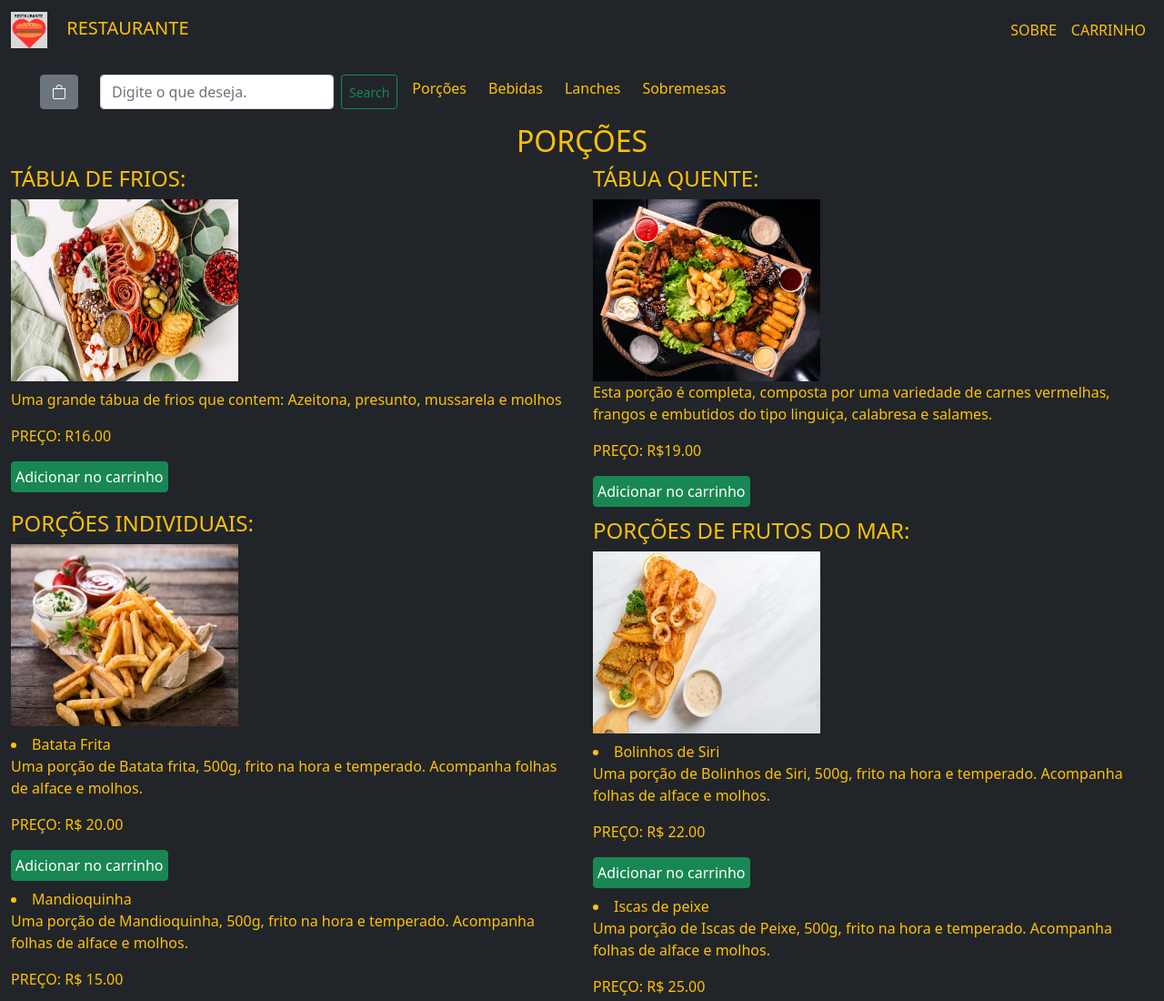
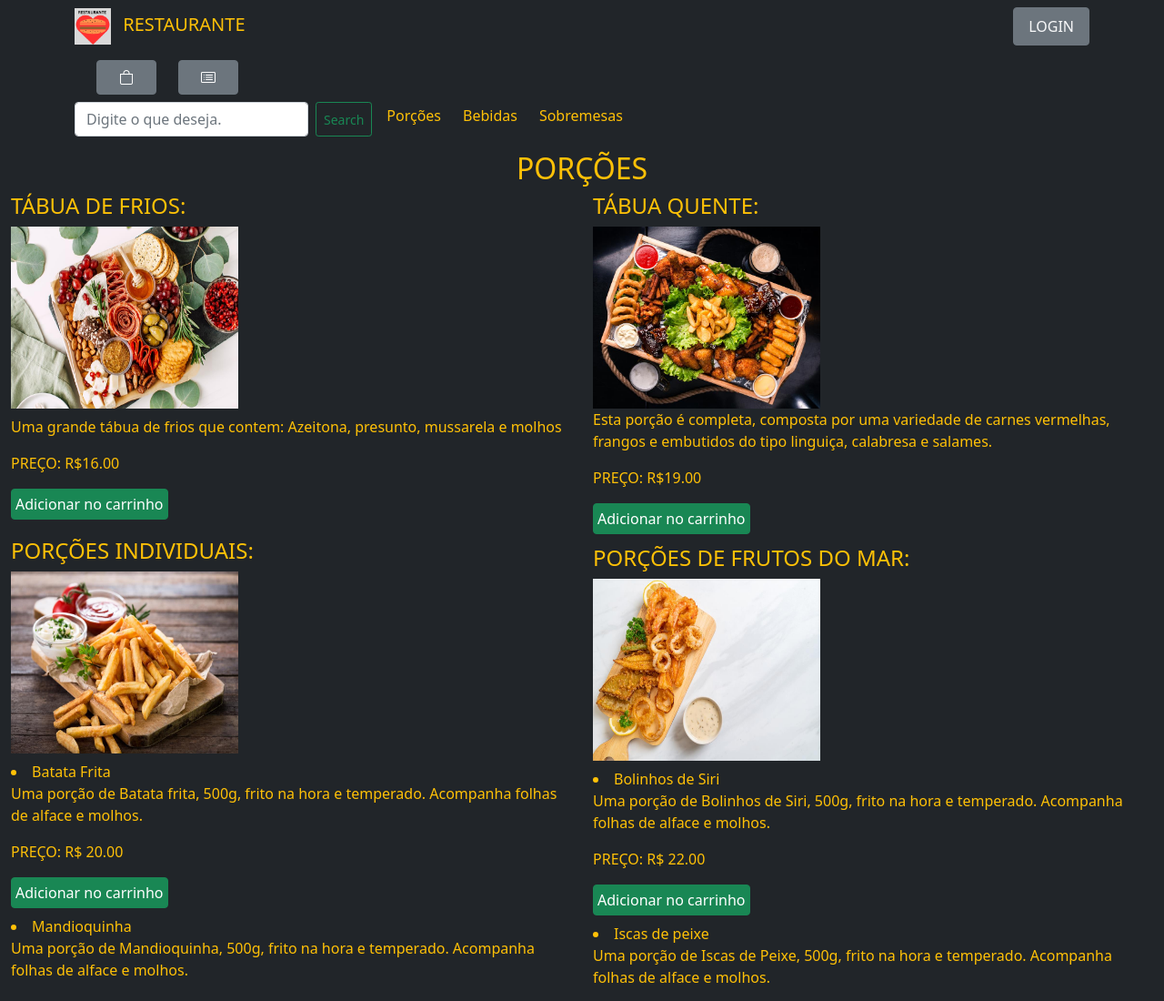
Before and after one commit to ICEI-PUC-Minas-PMV-ADS/pmv-ads-2023-1-e1-proj-web-t18-cardapioonline, a plain HTML site: page pagina/index.html in a window 1280 px wide. Shown: the top 1100 px of the page at 91% size. Drawn offline with nearby package versions, Linux system fonts and the light colour scheme.

Commit message:
addcanvas Pedidos

```diff
--- a/pagina/index.html
+++ b/pagina/index.html
@@ -16,64 +16,69 @@
 </head>
 <body class="bg-dark">
     <nav class="navbar navbar-expand">
-        <div class="container-fluid">
-            <a href="" class="navbar-brand text-warning">
-                <img src="/imgs/RESTAURANTE LOGO.png" alt="LOGO DO RESTAURANTE" width="40px" height="40px" class="me-3">
+        <div class="container d-flex">
+            <div class="col-sm-auto">
+                <a href="#" class="navbar-brand text-warning ">
+                    <img src="/imgs/RESTAURANTE LOGO.png" alt="LOGO DO RESTAURANTE" width="40px" height="40px" class="me-2">
                     RESTAURANTE
                 </a>
-            <ul class="navbar-nav">
-                <li class="nav-item">
-                    <a href="#" class="nav-link active text-warning">SOBRE</a>
-                </li>
-                <li class="nav-item">
-                    <a href="#" class="nav-link text-warning">CARRINHO</a>
-                </li>
-            </ul>
+            </div>
+            <div class="col-sm-auto">
+                <button class="btn btn-secondary m-0 p-0">
+                    <a class="nav-link text-light" href="#">LOGIN</a>
+                </button>
+            </div>
         </div>
     </nav>
     <nav class="navbar navbar-expand-md sticky-top bg-dark p-2">
-        <div class="container-fluid">
+        <div class="container d-flex">
             <div class="row">
-                <div class="col">
-                    <button class="navbar-toggler bg-secondary " type="button" data-bs-toggle="collapse" data-bs-target="#navbarSupportedContent"
+                <div class="col-sm-auto ">
+                    <button class="navbar-toggler bg-secondary px-4" type="button" data-bs-toggle="collapse" data-bs-target="#navbarSupportedContent"
                     aria-controls="navbarSupportedContent" aria-expanded="false" aria-label="Toggle navigation">
                         <span class="navbar-toggler-icon">
                             <i class="bi bi-list"></i>
                         </span>
                     </button>
                 </div>
-                <div class="col">
-                    <button class="btn btn-secondary mt-md-2 me-md-4" type="button" data-bs-toggle="offcanvas"
+                <div class="col-sm-auto">
+                    <button class="btn btn-secondary pt-auto px-4" type="button"             data-bs-toggle="offcanvas"
                         data-bs-target="#offcanvasBottom" aria-controls="offcanvasBottom">
                             <i class="bi bi-bag"></i>
                     </button>
                 </div>
+                <div class="col-sm-auto">
+                    <button class="btn btn-secondary px-4" type="button" data-bs-toggle="offcanvas" data-bs-target="#offcanvasPedidos"
+                        aria-controls="offcanvasPedidos">
+                        <i class="bi bi-card-list"></i>
+                    </button>
+                </div>
+                <div class="offcanvas offcanvas-end bg-dark" tabindex="-1" id="offcanvasPedidos" aria-labelledby="offcanvasPedidos">
+                    <div class="offcanvas-header">
+                        <h5 class="offcanvas-title text-warning" id="offcanvasEnd">Seus Pedidos</h5>
+                    </div>
+                    <div class="offcanvas-body text-warning">
+                        <p>ola</p>
+                    </div>
+                </div>
                 <div class="offcanvas offcanvas-bottom bg-dark" tabindex="-1" id="offcanvasBottom" aria-labelledby="offcanvasBottomLabel">
                     <div class="offcanvas-header text-warning">
-                        <h5 class="offcanvas-title" id="offcanvasBottomLabel">CARRINHO</h5>
+                        <h5 class="offcanvas-title" id="offcanvasBottomLabel">Carrinho</h5>
                     </div>
                     <div class="offcanvas-body text-warning">
-                        <div>
-                            <ul>
-                                <li>
-                                    ITEM
-                                </li>
-                            </ul>
-
-                        </div>
-                    </div>
+                        <p>ola</p>
                     </div>
                 </div>
                 <div class="collapse navbar-collapse" id="navbarSupportedContent">
                     <form class="d-flex">
-                    <input class="form-control me-2 mt-2" type="search" placeholder="Digite o que deseja." aria-label="Search">
-                    <button class="btn btn-sm btn btn-outline-success mt-2" type="submit">Search</button>
+                        <input class="form-control me-2 mt-2" type="search" placeholder="Digite o que deseja." aria-label="Search" id="searchInput">
+                        <button class="btn btn-sm btn btn-outline-success mt-2" type="submit" id="searchInputButton" onclick="searchBtn()">Search</button>
                     </form>
                     <div class="navbar-nav ms-2 gap-2">
                         <a class="nav-link active text-warning" aria-current="page" href="#porçõesDIV">Porções</a>
                         <a class="nav-link text-warning" href="#bebidasDIV">Bebidas</a>
-                    <a class="nav-link text-warning" href="#lancheDIV">Lanches</a>
                         <a class="nav-link text-warning" href="#sobremesasDIV">Sobremesas</a>
+                    </div>
                 </div>
             </div>
         </div>
@@ -87,7 +92,7 @@
                     <h4 class="text-warning">TÁBUA DE FRIOS:</h4>
                     <img src="/imgs/porções/comida-tabua-fria.jpg" alt="imagem da tabua de frios" width="250px" height="200px">
                     <p class="col text-warning mt-2">Uma grande tábua de frios que contem: Azeitona, presunto, mussarela e molhos</p>
-                    <p class="text-warning">PREÇO: R16.00</p>
+                    <p class="text-warning">PREÇO: R$16.00</p>
                     <button type="submit" class="btn btn-success p-1" id="tabuaFrios">Adicionar no carrinho</button>
                 </div>
                 <div class="col mb-1">
@@ -223,7 +228,7 @@
     <section>
         <div class="container-fluid">
             <div class="row">
-                <h2 class="text-warning text-center">SOBREMESAS</h2>
+                <h2 class="text-warning text-center" id="sobremesasDIV">SOBREMESAS</h2>
                 <div class="col">
                     <h4 class="text-warning">SORVERTE</h4>
                     <img src="/imgs/sobremesas/sorvete.jpeg" alt="SORVETE" width="250px" height="200px">
--- a/pagina/index.js
+++ b/pagina/index.js
@@ -5,7 +5,7 @@ const myMenu = new Map([
     ["Mandioquinha", 15.00],
     ["Isca de Frangos", 25.00],
     ["Porção de contra filé", 38.00],
-    ["Porção de Picanha ", 50.00],
+    ["Porção de Picanha", 50.00],
     ["Bolinho de Siri", 22.00],
     ["Isca de Peixe", 25.00],
     ["Camarões Fritos", 30.00],
@@ -23,9 +23,13 @@ const myMenu = new Map([
     ["Tigela 500ml (2 sabores)", 12.00],
     ["Salada de Frutas doce", 14.00],
 ])
+let searchArray = ["Tábua de frios", "Tábua Quente", "Porção Batata Frita", "Mandioquinha", "Isca de Frangos", "Porção de contra filé", "Porção de Picanha", "Bolinho de Siri", "Isca de Peixe", "Camarões Fritos", "Caranguejo", "Coca-cola 600ml", "Guaraná Antarctica lata", "Fanta Laranja 600ml", "Jarra de Suco 1L", "brahma 473ml", "Corona long neck", "Heineken long neck", "Ballantine's", "Red Label", "Royal Salute", "Sorvete"]
 
-let carrinho = 0;
-let valor;
-
-const btnTabuaFrio = document.getElementById("tabuaFrios");
-console.log(btnTabuaFrio.value);
+function searchBtn() {
+    let pesquisa = document.getElementById("searchInput").value;
+    if (searchArray.indexOf(pesquisa.toLowerCase()) > -1) {
+        alert("temos")
+    } else {
+        alert("Desculpe, não temos esse item! :(")
+        }
+    }
```
Also changed, not shown: imgs/mesa.jpg (added). Lines whose indentation alone changed are shown as unchanged.
